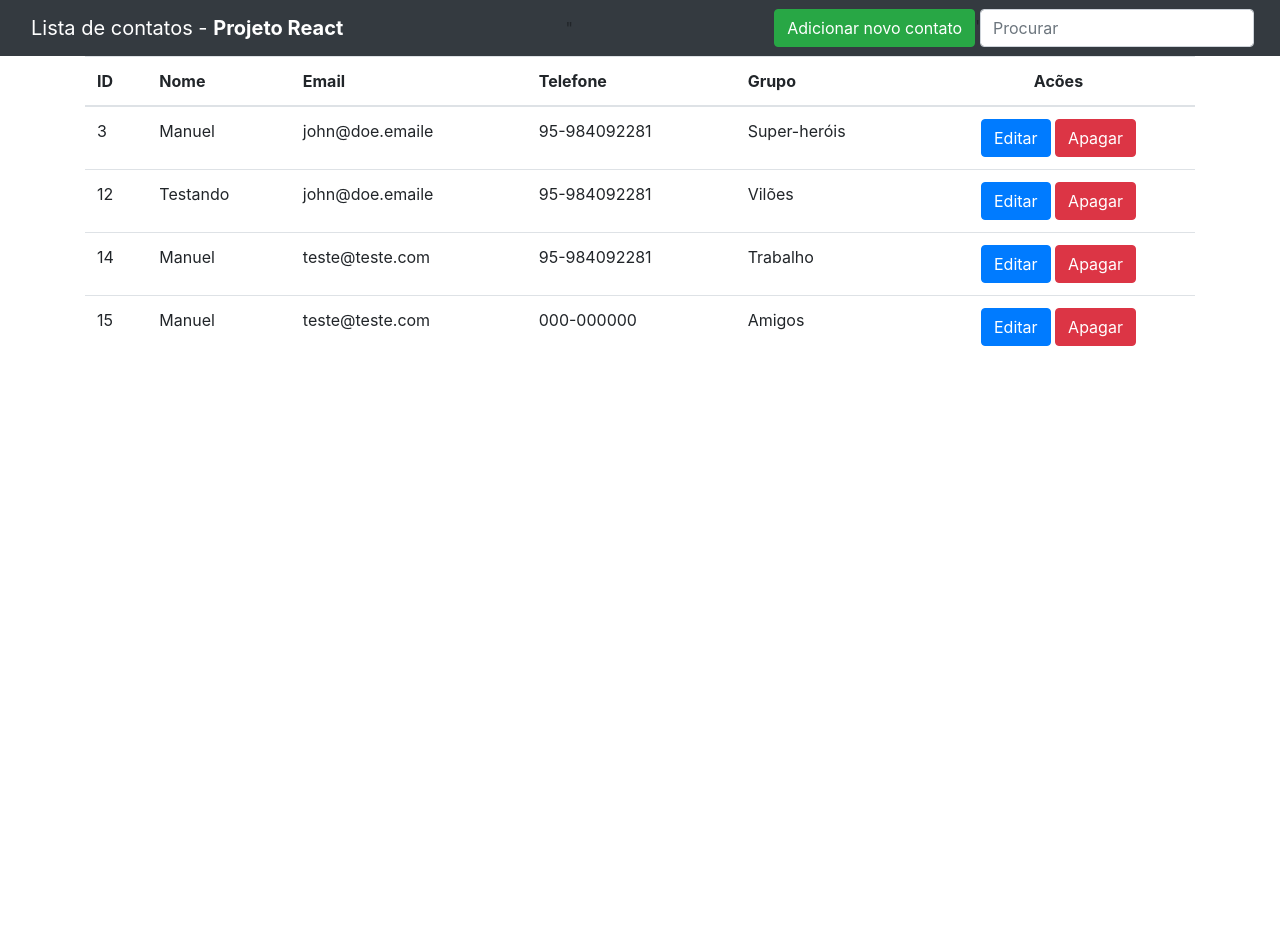
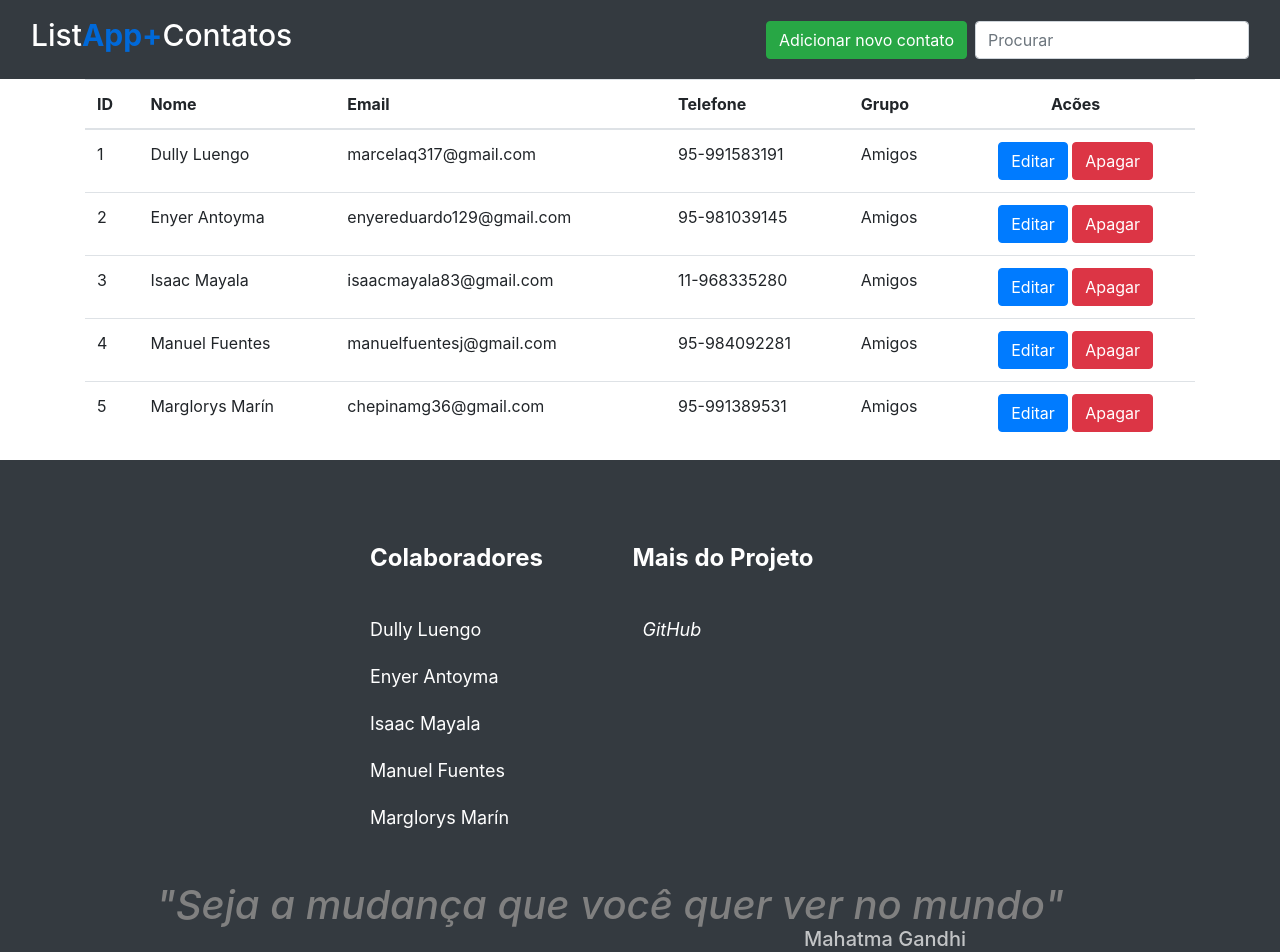
Before and after one commit to maf17/lista-de-contatos, a React (Create React App) app: page / in a window 1280 px wide. Shown: the top 952 px of the page. Before the commit the page ends 800 px from the top, so only its background shows below. Built offline with nearby package versions, Linux system fonts and the light colour scheme; data requests are answered from the project's data file.

Commit message:
definindo o footer

```diff
--- a/db.json
+++ b/db.json
@@ -1,32 +1,39 @@
 {
   "contatos": [
     {
-      "nome": "Manuel",
-      "email": "john@doe.emaile",
-      "telefone": "95-984092281",
-      "grupo": "Super-heróis",
+      "nome": "Dully Luengo",
+      "email": "marcelaq317@gmail.com",
+      "telefone": "95-991583191",
+      "grupo": "Amigos",
+      "id": 1
+    },
+    {
+      "nome": "Enyer Antoyma",
+      "email": "enyereduardo129@gmail.com",
+      "telefone": "95-981039145",
+      "grupo": "Amigos",
+      "id": 2
+    },
+    {
+      "nome": "Isaac Mayala",
+      "email": "isaacmayala83@gmail.com",
+      "telefone": "11-968335280",
+      "grupo": "Amigos",
       "id": 3
     },
     {
-      "nome": "Testando",
-      "email": "john@doe.emaile",
+      "nome": "Manuel Fuentes",
+      "email": "manuelfuentesj@gmail.com",
       "telefone": "95-984092281",
-      "grupo": "Vilões",
-      "id": 12
+      "grupo": "Amigos",
+      "id": 4
     },
     {
-      "nome": "Manuel",
-      "email": "teste@teste.com",
-      "telefone": "95-984092281",
-      "grupo": "Trabalho",
-      "id": 14
-    },
-    {
-      "nome": "Manuel",
-      "email": "teste@teste.com",
-      "telefone": "000-000000",
+      "nome": "Marglorys Marín",
+      "email": "chepinamg36@gmail.com",
+      "telefone": "95-991389531",
       "grupo": "Amigos",
-      "id": 15
+      "id": 5
     }
   ]
 }
--- a/package.json
+++ b/package.json
@@ -3,6 +3,8 @@
   "version": "0.1.0",
   "private": true,
   "dependencies": {
+    "@coreui/coreui": "^4.0.5",
+    "@coreui/react": "^4.0.0-rc.5",
     "@testing-library/jest-dom": "^5.11.9",
     "@testing-library/react": "^11.2.5",
     "@testing-library/user-event": "^12.8.3",
@@ -12,6 +14,7 @@
     "react-dom": "^17.0.2",
     "react-scripts": "4.0.3",
     "reactstrap": "^8.10.0",
+    "styled-components": "^5.3.1",
     "web-vitals": "^1.1.1"
   },
   "scripts": {
--- a/src/App.js
+++ b/src/App.js
@@ -1,9 +1,9 @@
 import React from 'react';
-import './App.css';
 import 'bootstrap/dist/css/bootstrap.min.css';
-import {Button, Container, Modal, ModalBody, ModalHeader, FormGroup, ModalFooter, Label, Input, Row} from "reactstrap";
+import {Button, Container, Modal, ModalBody, ModalHeader, FormGroup, ModalFooter, Label, Input, Form} from "reactstrap";
 import Filtrados from './components/filtrados';
 import { getAllContatos, criarContatos, editarContato, deletarContato } from './api'
+import Footer from './components/Footer';
 
 
 const data = [];
@@ -116,8 +116,6 @@ class App extends React.Component {
     const { value } = e.target;
     let lista = this.state.data;
     const filtered = lista.filter(fltr => fltr.nome.toLowerCase().includes(value.toLowerCase()));
-
-    // this.setState({data: filtered});
     this.setState({ dataSearch: !value ?  [] : filtered});
   }
   //#endregion
@@ -127,20 +125,26 @@ class App extends React.Component {
       <>
         <nav className="navbar navbar-dark bg-dark">
           <div className="container-fluid">
-            <a className="navbar-brand">Lista de contatos - <strong>Projeto React</strong></a>                                                                                                                                                                                                                     "
-
-            <form  className="d-flex">
-            <Row form>
+            <h1 style={{
+              color: "white",
+              fontSize: "30px" }} className="navbar-brand">List
+              <strong style={{
+              color: "#0069D9",
+              fontSize: "30px" }}>App+
+              </strong>Contatos</h1>
+            <Form inline>
+            <FormGroup className="mb-2 mr-sm-2 mb-sm-0">
               <div>
-                <Button color="success" onClick={()=>this.mostrarModalInserir()}>Adicionar novo contato</Button>'
+                <Button color="success" onClick={()=>this.mostrarModalInserir()}>Adicionar novo contato</Button>
               </div>
+            </FormGroup>
               <div>
                 <input className="form-control me-2" onChange={this.filtrar} type="search" placeholder="Procurar" aria-label="Search"></input>
               </div>
-            </Row>
-            </form>
+            </Form>
             </div>
         </nav>
+
 
         <Container>
           <Filtrados
@@ -150,6 +154,9 @@ class App extends React.Component {
           />
 
         </Container>
+
+
+
         {/* Modal Inserir */}
         <Modal isOpen = {this.state.modalInserir}>
           <ModalHeader>
@@ -237,6 +244,7 @@ class App extends React.Component {
             <Button color="danger" onClick={()=>this.fecharModalAtualizar()}>Cancelar</Button>
           </ModalFooter>
         </Modal>
+
         <Modal isOpen = {this.state.modalConfirmacao}>
           <ModalHeader>
             <h4> Tem certeza que deseja apagar o contato? </h4>
@@ -246,6 +254,9 @@ class App extends React.Component {
             <Button color="danger" onClick={()=>this.fecharConfirmacao()}> Não</Button>
           </ModalBody>
         </Modal>
+        <div >
+        <Footer />
+        </div>
       </>
     );
   }
--- /dev/null
+++ b/src/components/Footer.js
@@ -0,0 +1,48 @@
+import React from "react";
+import {Box, Container, Row, Column, FooterLink, Heading,} from "./FooterStyles";
+
+
+const Footer = () => {
+return (
+	<Box>
+	<Container>
+		<Row>
+		<Column>
+			<Heading>Colaboradores</Heading>
+			<FooterLink target="_blank" href="https://github.com/yolaluengo">Dully Luengo</FooterLink>
+			<FooterLink target="_blank" href="https://github.com/jhonensow">Enyer Antoyma</FooterLink>
+            <FooterLink target="_blank" href="https://github.com/isaacmayala">Isaac Mayala</FooterLink>
+            <FooterLink target="_blank" href="https://github.com/maf17">Manuel Fuentes</FooterLink>
+			<FooterLink target="_blank" href="https://github.com/chepina1976">Marglorys Marín</FooterLink>
+		</Column>
+
+		<Column>
+			<Heading>Mais do Projeto</Heading>
+			<FooterLink target="_blank" href="https://github.com/maf17/lista-de-contatos/">
+			<i>
+				<span style={{ marginLeft: "10px" }}>
+				GitHub
+				</span>
+			</i>
+			</FooterLink>
+		</Column>
+		</Row>
+	</Container>
+	<h1 style={{ color: "gray",
+				textAlign: "center",
+                fontStyle: "italic",
+				marginTop: "-50px" }}>
+		"Seja a mudança que você quer ver no mundo"
+	</h1>
+    <h2 style={{ color: "white",
+                opacity:".7",
+				textAlign: "center",
+                fontSize: "20px",
+                marginLeft: "550px",
+				marginTop: "-10px" }}>
+        Mahatma Gandhi
+    </h2>
+	</Box>
+);
+};
+export default Footer;
--- /dev/null
+++ b/src/components/FooterStyles.js
@@ -0,0 +1,61 @@
+import styled from 'styled-components';
+
+export const Box = styled.div`
+padding: 30px 60px 70px 0px;
+background: #343A40;
+position: relative;
+bottom: 0;
+
+
+@media (max-width: 1000px) {
+	padding: 70px 30px;
+}
+`;
+
+export const Container = styled.div`
+	display: flex;
+	flex-direction: column;
+	justify-content: center;
+	max-width: 500px;
+	margin: 0 auto;
+	padding: 0px 0px 80px 0px
+`
+
+export const Column = styled.div`
+display: flex;
+flex-direction: column;
+text-align: left;
+margin-left: 10px;
+margin-top: 50px;
+`;
+
+export const Row = styled.div`
+display: grid;
+grid-template-columns: repeat(auto-fill,
+						minmax(185px, 1fr));
+grid-gap: 25px;
+
+@media (max-width: 1000px) {
+	grid-template-columns: repeat(auto-fill,
+						minmax(200px, 1fr));
+}
+`;
+
+export const FooterLink = styled.a`
+color: #fff;
+margin-bottom: 20px;
+font-size: 18px;
+text-decoration: none;
+
+&:hover {
+	color: blue;
+	transition: 200ms ease-in;
+}
+`;
+
+export const Heading = styled.p`
+font-size: 24px;
+color: #fff;
+margin-bottom: 40px;
+font-weight: bold;
+`;
--- a/src/components/filtrados.js
+++ b/src/components/filtrados.js
@@ -30,7 +30,9 @@ const filtrados = ({data, apagar, editar}) =>{
                 </tr>
             ))}
             </tbody>
+
         </Table>
+
     )
 }
 
```
Also changed, not shown: src/api.js (+0 -7 lines), src/App.css (deleted), 1 other file (tests, documents, lock files or other folders).
